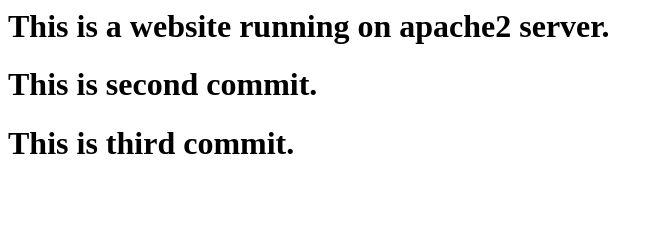
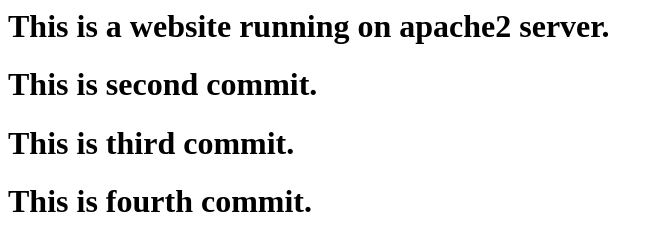
Before and after one commit to tushar1388/apache2_deploy, a plain HTML site: page index.html in a window 1280 px wide. Shown: the whole page, without its empty margins (0-663 px from the left). Drawn offline with Linux system fonts and the light colour scheme.

Commit message:
fourth commit

```diff
--- a/index.html
+++ b/index.html
@@ -3,5 +3,6 @@
 <h1> This is a website running on apache2 server. </h1>
 <h1> This is second commit. </h1>
 <h1> This is third commit. </h1>
+<h1> This is fourth commit. </h1>
 </body>
 </html>
```
